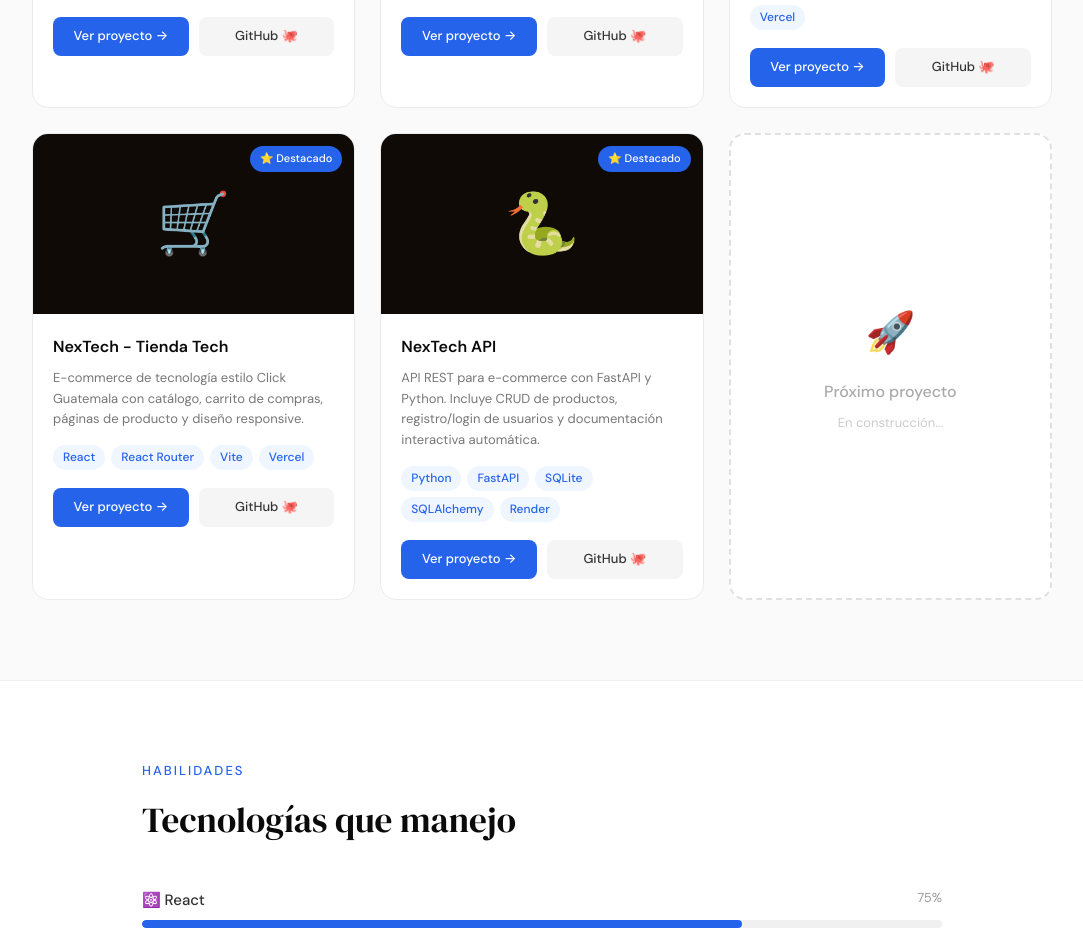
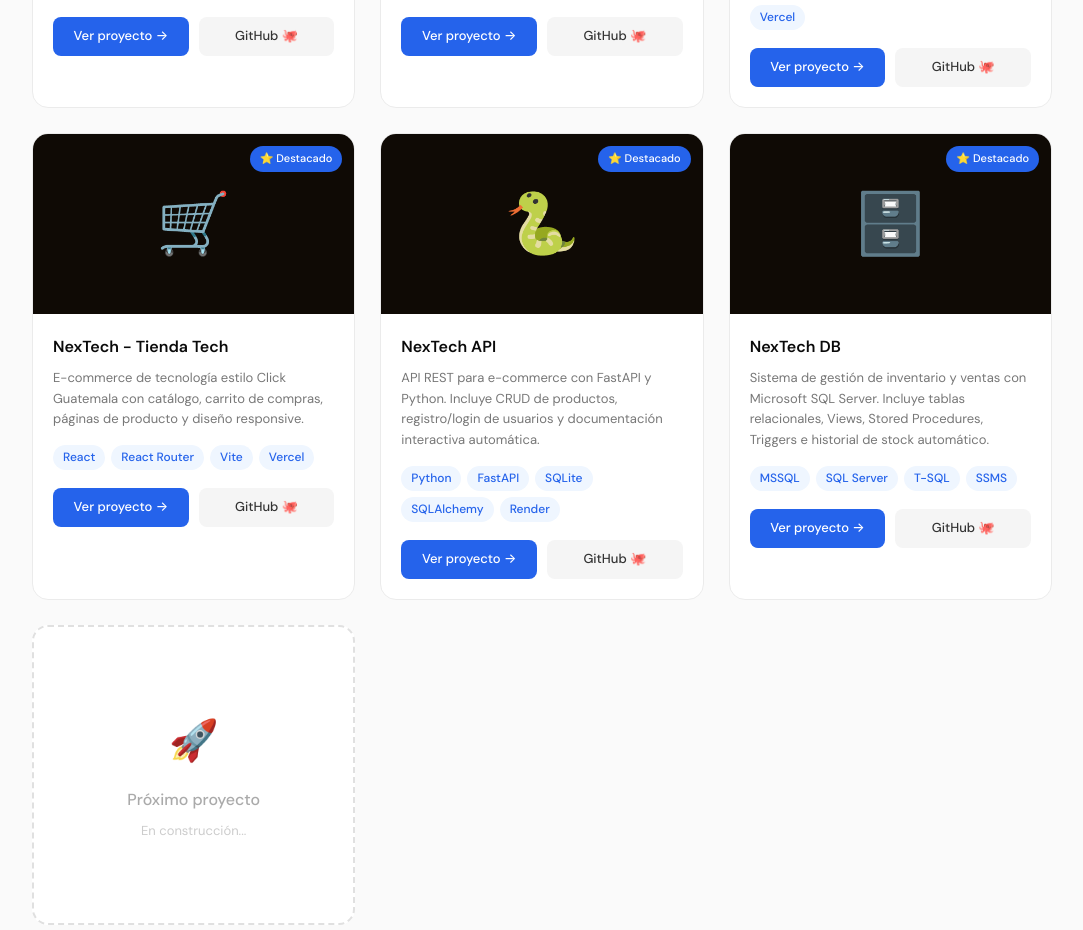
Before and after one commit to diegolivad-cell/portafolio, a React (Vite) app: page / in a window 1280 px wide. Shown: the part 1900-2830 px from the top of the page, without its empty margins (98-1181 px from the left). Built offline with nearby package versions, Linux system fonts and the light colour scheme.

Commit message:
Agrego NexTech DB

```diff
--- a/src/App.jsx
+++ b/src/App.jsx
@@ -44,6 +44,15 @@ const proyectos = [
   link: 'https://nextech-api-wwbd.onrender.com/docs',
   github: 'https://github.com/diegolivad-cell/nextech-api',
   emoji: '🐍',
+  destacado: true,
+},
+{
+  nombre: 'NexTech DB',
+  descripcion: 'Sistema de gestión de inventario y ventas con Microsoft SQL Server. Incluye tablas relacionales, Views, Stored Procedures, Triggers e historial de stock automático.',
+  tecnologias: ['MSSQL', 'SQL Server', 'T-SQL', 'SSMS'],
+  link: 'https://github.com/diegolivad-cell/nextech-db',
+  github: 'https://github.com/diegolivad-cell/nextech-db',
+  emoji: '🗄️',
   destacado: true,
 },
 ]
```
